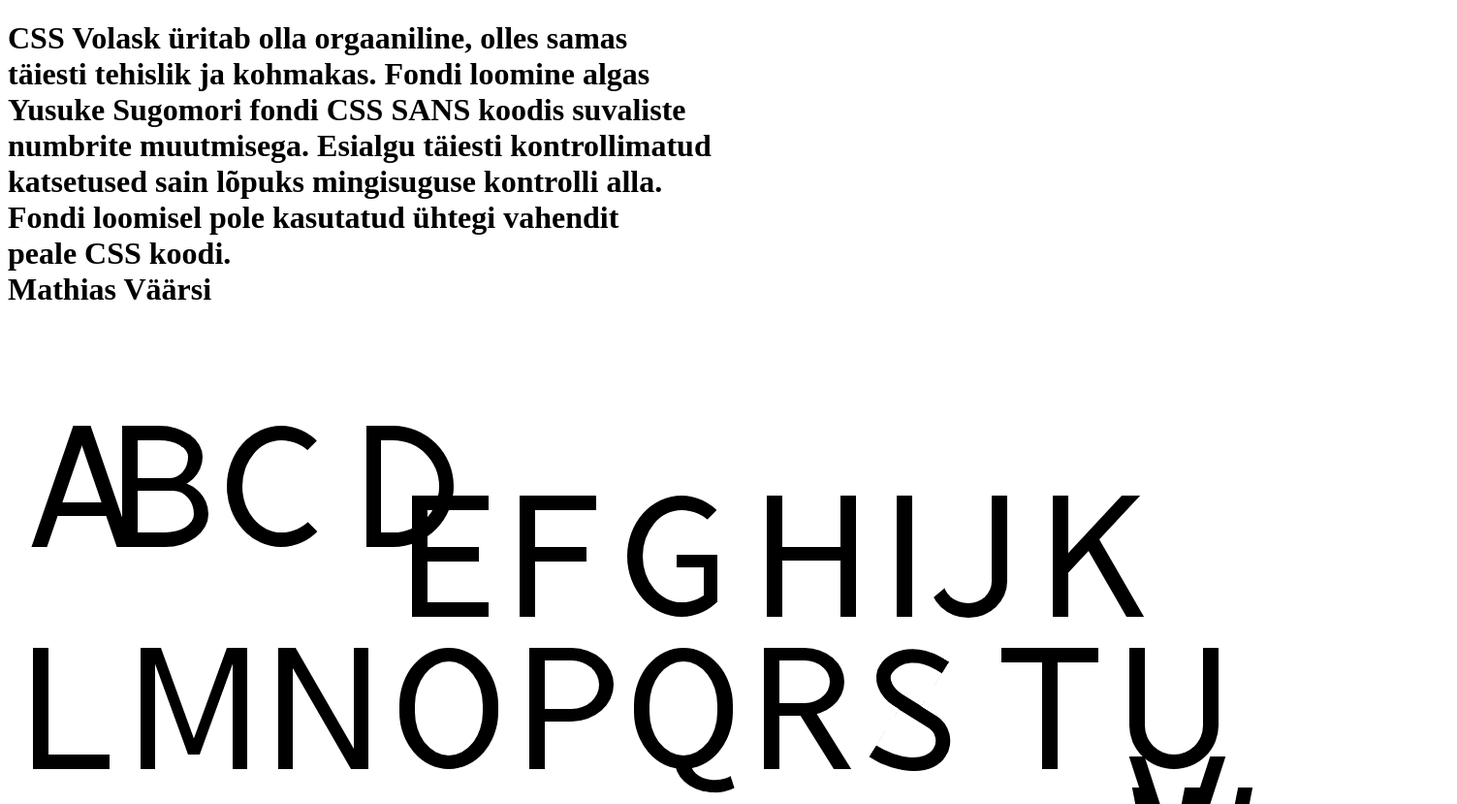
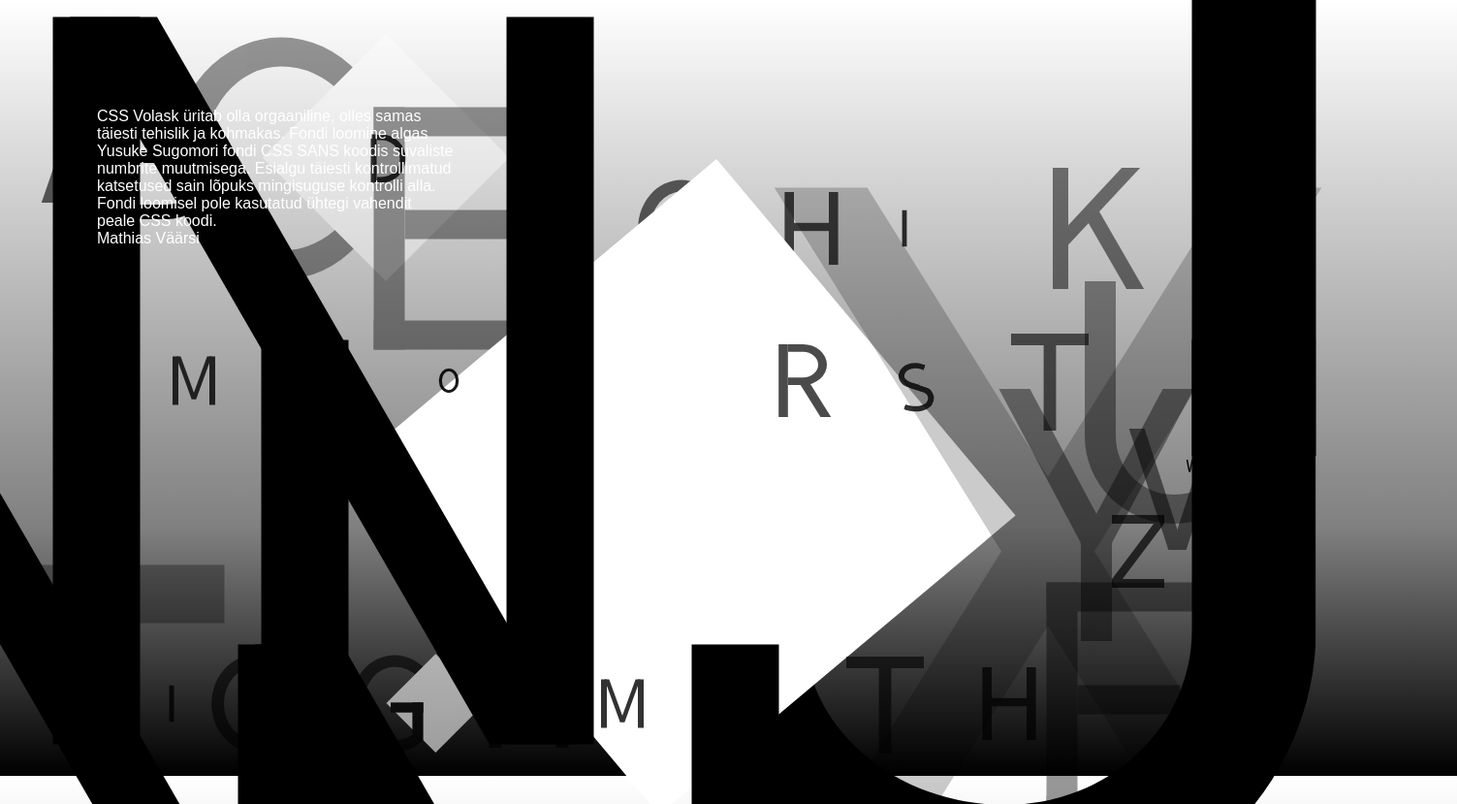
Before and after one commit to mathias5000/mathias5000.github.io, a plain HTML site: page index.html in a window 1280 px wide. Shown: the top 829 px of the page at 97% size, 1503 px wide, since content can reach past the window. Drawn offline with Linux system fonts and the light colour scheme; a web font is replaced by a local one.

Commit message:
Add files via upload

```diff
--- a/css/style.css
+++ b/css/style.css
@@ -1,4 +1,206 @@
+html {
+  	background: #7a197f;
+	background: -moz-linear-gradient(top, white 0%, grey 68%, black 100%);
+	background: -webkit-linear-gradient(top, white 0%,grey 68%,black 100%);
+	background: linear-gradient(to bottom, white 0%,grey 68%,black 100%);
+ 	filter: progid:DXImageTransform.Microsoft.gradient( startColorstr='white', endColorstr='black',GradientType=0 );
+
+  	background-attachment: fixed;
+}
+
+body {
+  margin-top: 0px;
+  margin-bottom: 0px;
+}
+ p {
+ 	color: white;
+ 	font-family: "Muli", sans-serif;
+ 	padding: 200px 300px 10px 500px;
+ 	z-index: -1;
+ }
+
+ article {
+ 	position: absolute;
+ 	margin: 300px 200px 400px 500px;
+ 	z-index: 1;
+ }
+ section {
+ 	position: absolute;
+ 	z-index: -1;
+ }
+ li {
+ 	position: absolute;
+ 	padding: 700px;
+ }
+ h1 {
+ 	color: white;
+ 	font-family: "Muli", sans-serif;
+ 	font-size: 1em;
+ 	font-weight: 100;
+ 	position: fixed;
+ 	z-index: 1;
+	top: 100px;
+ 	left: 100px;
+ }
+ h2 {
+ 	position: relative;
+ 	top: 1200px;
+ 	left: 500px;
+ }
+ h3 {
+ 	position: relative;
+ 	top: 1600px;
+ 	left: -200px;
+ 	z-index: 10;
+ }
 .letter {
 	float: left;
 	margin: 1em;
 }
+
+
+
+.A {
+	transform: scale(0.8);
+	opacity: 0.6;
+}
+
+.ES {
+	transform: scale(0.4);
+}
+
+.KA {
+	transform: scale(7);
+}
+
+.C {
+	transform: scale(2);
+	opacity: 0.4;
+}
+
+
+.D {
+	transform: scale(0.4);
+	opacity: 0.8;
+}
+
+
+.E {
+	transform: scale(2);
+	opacity: 0.4;
+}
+
+
+.F {
+	transform: scale(0.1);
+	opacity: 1;
+}
+
+
+.G {
+	transform: scale(0.8);
+	opacity: 0.6;
+}
+
+
+.H {
+	transform: scale(0.6);
+	opacity: 0.7;
+}
+
+
+.I {
+	transform: scale(0.3);
+	opacity: 0.8;
+}
+
+
+.J {
+	transform: scale(8);
+	opacity: 1;
+}
+
+
+.K {
+	transform: scale(1);
+	opacity: 0.5;
+}
+
+
+.L {
+	transform: scale(4);
+	opacity: 0.3;
+}
+
+
+.M {
+	transform: scale(0.4);
+	opacity: 0.8;
+}
+
+
+.N {
+	transform: scale(6);
+	opacity: 1;
+	z-index: 5;
+}
+
+
+.O {
+	transform: scale(0.2);
+	opacity: 0.9;
+}
+
+
+.P {
+	transform: scale(0.1);
+}
+
+.Q {
+	transform: scale(2);
+	opacity: 1;
+}
+
+.R {
+	transform: scale(0.6);
+	opacity: 0.7;
+}
+
+.S {
+	transform: scale(0.4);
+	opacity: 0.8;
+}
+
+.T {
+	transform: scale(0.8);
+	opacity: 0.6;
+}
+
+.U {
+	transform: scale(2);
+	opacity: 0.4;
+}
+
+.V {
+	transform: scale(1);
+	opacity: 0.5;
+}
+
+.W {
+	transform: scale(0.1);
+}
+
+.X {
+	transform: scale(6);
+	opacity: 0.2;
+}
+
+.Y {
+	transform: scale(2);
+	opacity: 0.4;
+}
+
+.Z {
+	transform: scale(0.6);
+	opacity: 0.7;
+}
```
